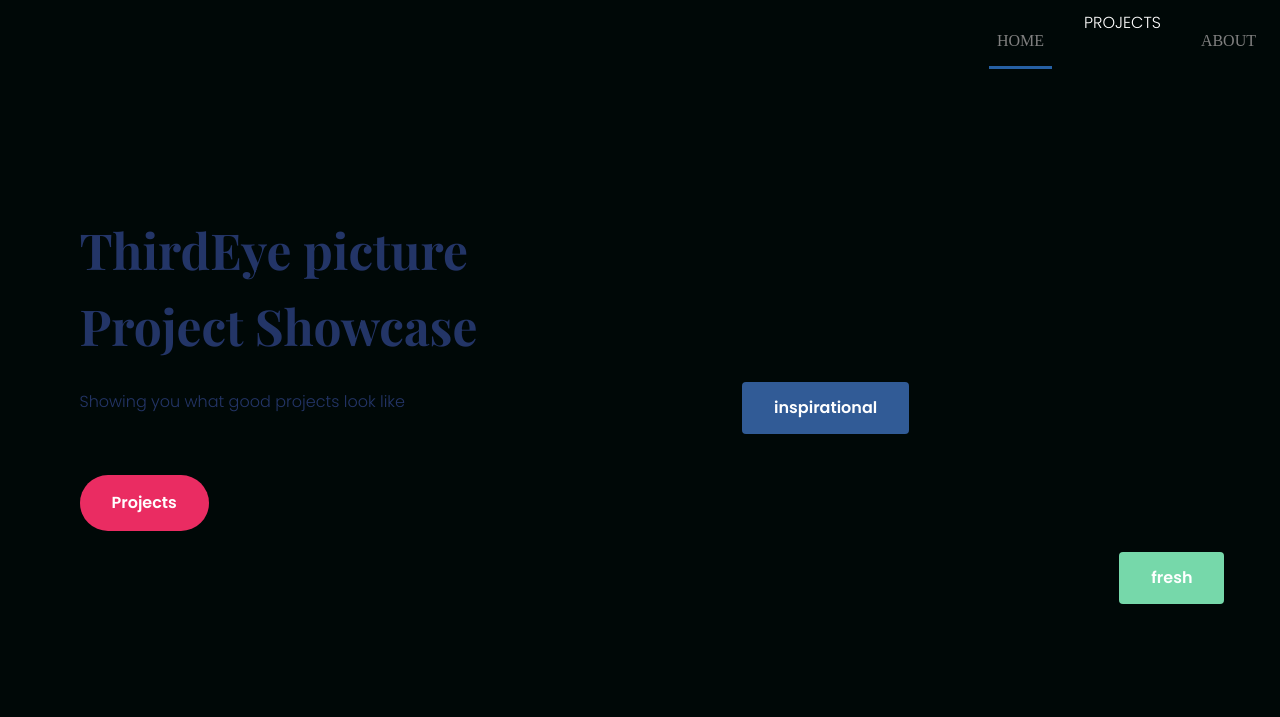
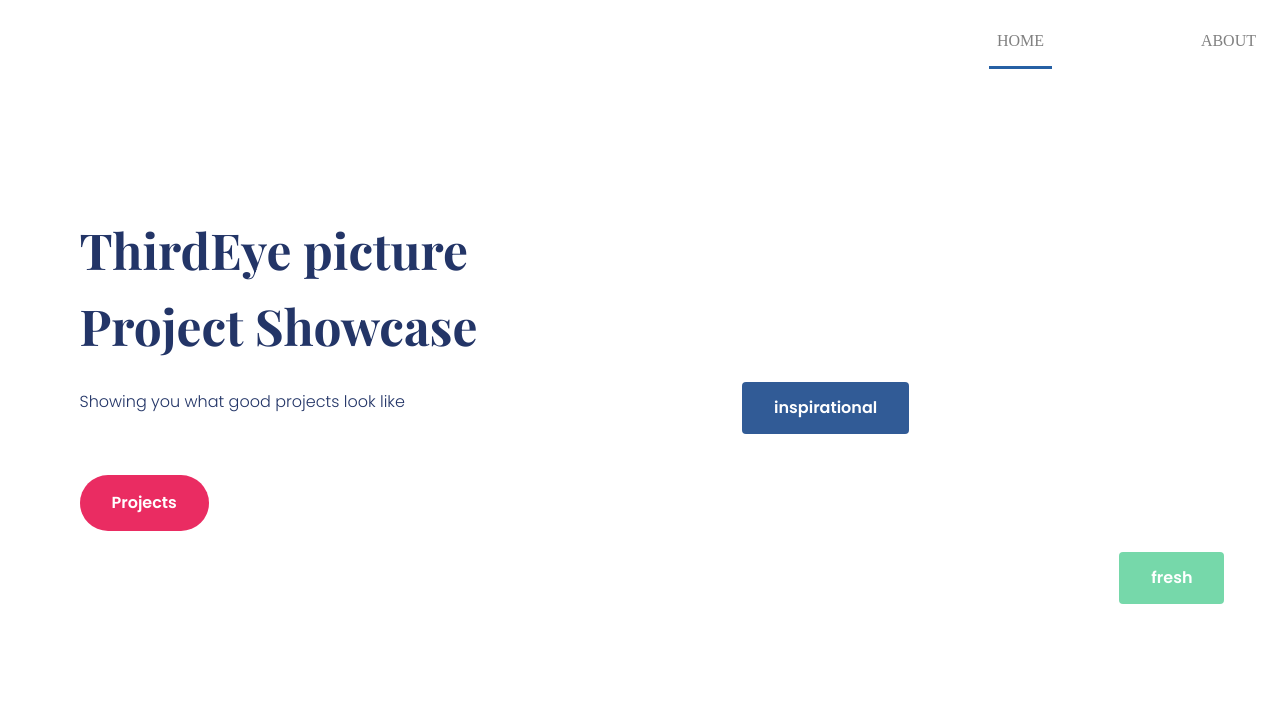
Before and after one commit to Katlegokt38/katlegokt38.github.io, a plain HTML site: page index.html in a window 1280 px wide. Shown: the top 717 px of the page. Drawn offline with nearby package versions, Linux system fonts and the light colour scheme; a script that the page names is missing; some icons are missing.

Commit message:
Update style.css

```diff
--- a/style.css
+++ b/style.css
@@ -472,7 +472,7 @@
       bottom: 0;
       height: 100%; }
     .banner .banner-bg {
-      background: #000807;
+      background: white;
       position: absolute;
       left: 0;
       right: 0;
```
